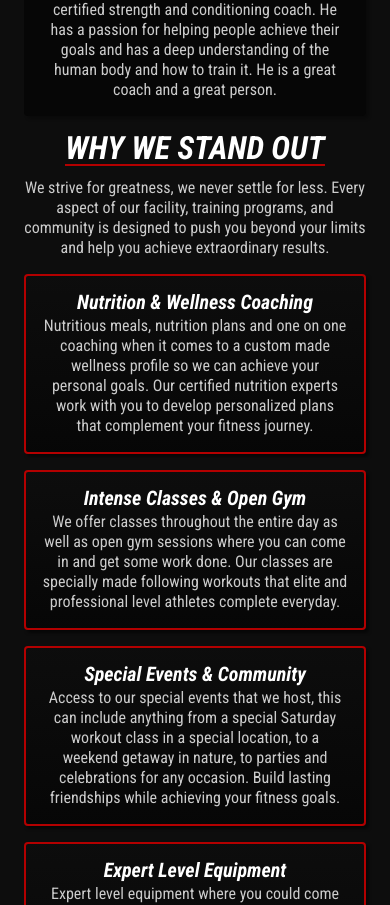
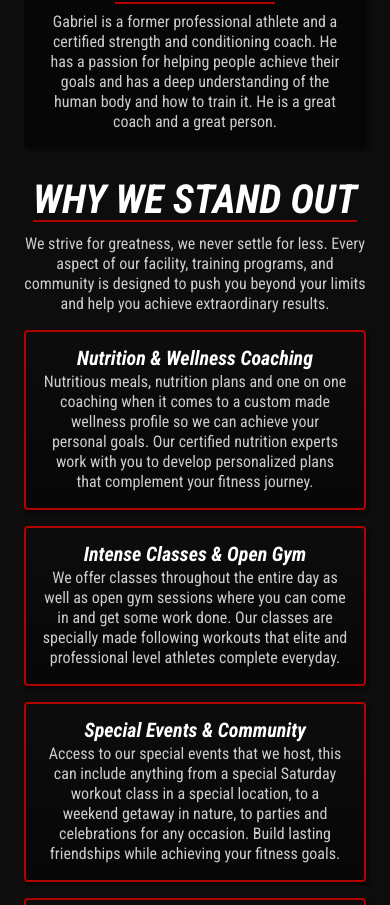
Before and after one commit to gilmerperez/kingdom-movement, a React (Vite) app: page / in a window 390 px wide. Shown: the part 1457-2362 px from the top of the page. Built offline with nearby package versions, Linux system fonts and the light colour scheme.

Commit message:
Fixed why us title to make it bigger on smaller screens

```diff
--- a/src/components/WhyUs/WhyUs.module.css
+++ b/src/components/WhyUs/WhyUs.module.css
@@ -115,7 +115,7 @@ html[data-theme="dark"] .benefitCard:hover {
 /* Tablet responsiveness */
 @media (max-width: 768px) {
   .whyUsTitle {
-    font-size: 2.5rem;
+    font-size: 3rem;
   }
 
   .whyUsDescription {
@@ -134,7 +134,7 @@ html[data-theme="dark"] .benefitCard:hover {
 /* Mobile responsiveness */
 @media (max-width: 480px) {
   .whyUsTitle {
-    font-size: 2rem;
+    font-size: 2.5rem;
     border-bottom: 2px solid var(--primary);
   }
 
--- a/src/pages/Home/Home.module.css
+++ b/src/pages/Home/Home.module.css
@@ -17,8 +17,4 @@
 }
 
 /* Mobile responsiveness */
-@media (max-width: 480px) {
-  .homeContainer {
-    gap: 1rem;
-  }
-}
+@media (max-width: 480px) {}
```
